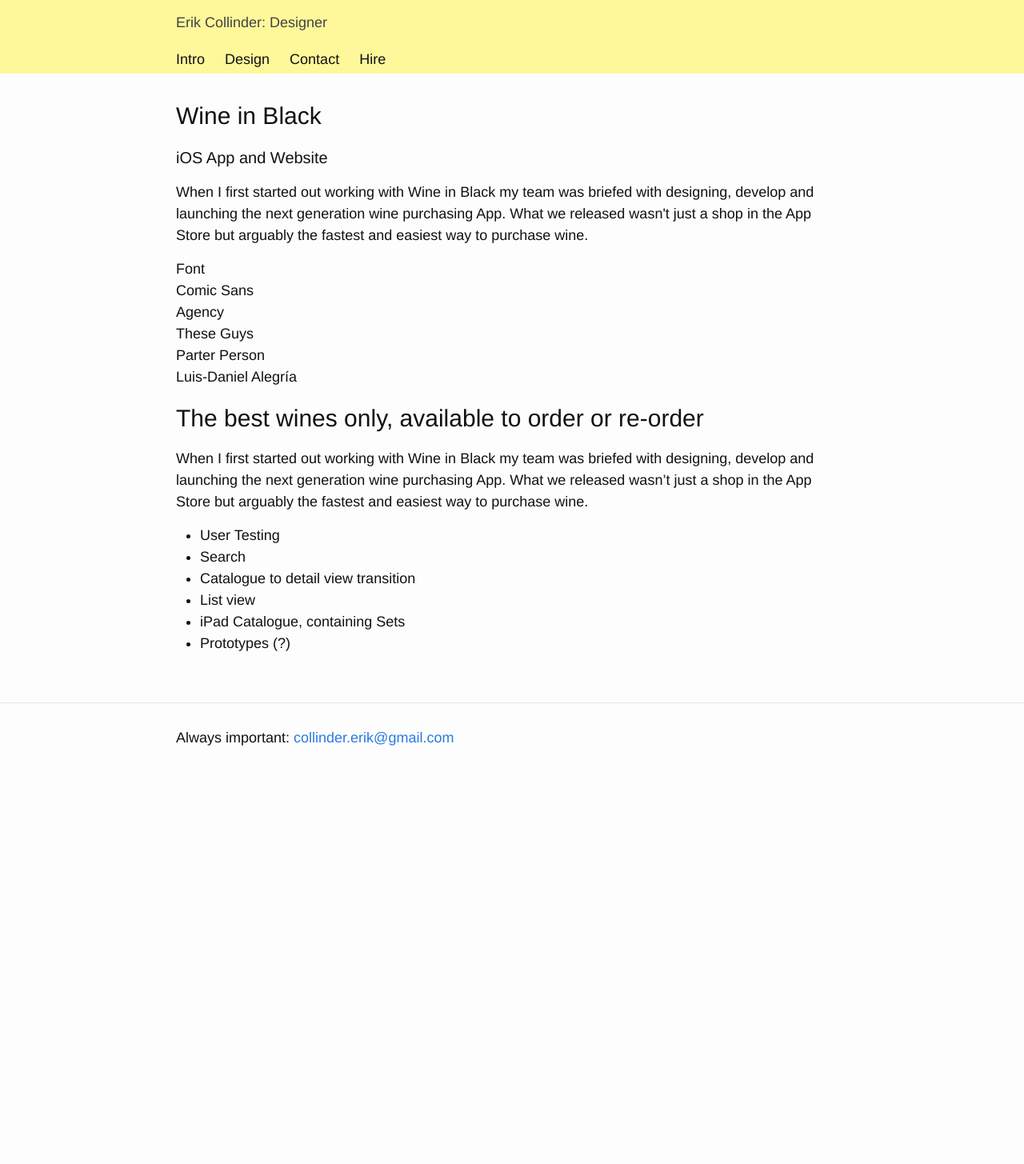
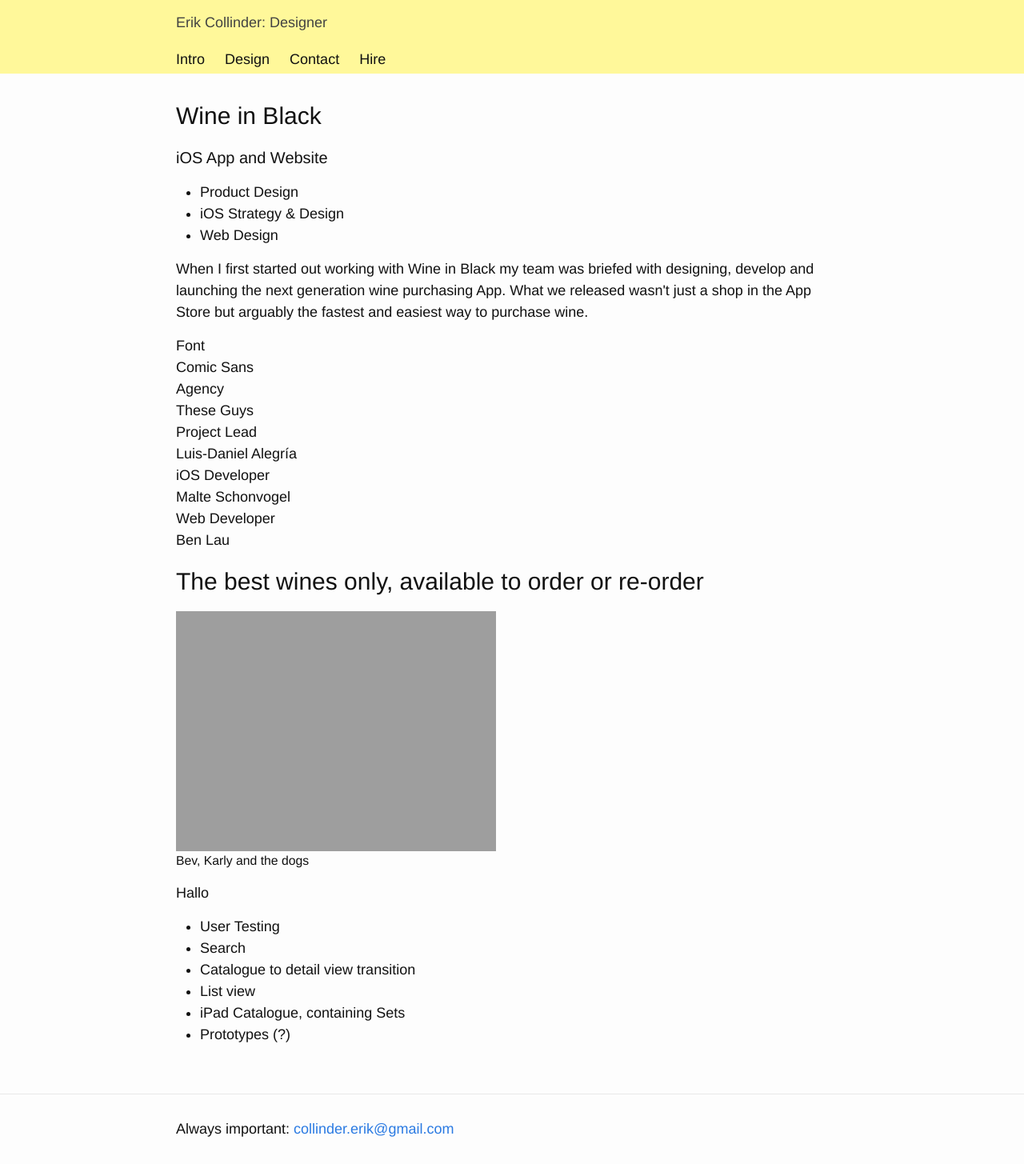
Before and after one commit to erikcollinder/erikcollinder, a Jekyll site: the page built from _projects/wine-in-black.md, in a window 1280 px wide. Shown: the whole page at 80% size. Built offline with Jekyll 4.4.1, drawn with Linux system fonts in a browser that asks for light colours; before the commit the page ends 966 px from its top, so only the background shows below that.

Commit message:
adds project dates

```diff
--- a/_projects/wine-in-black.md
+++ b/_projects/wine-in-black.md
@@ -2,21 +2,31 @@
 title: Wine in Black
 subtitle: iOS App and Website
 description: When I first started out working with Wine in Black my team was briefed with designing, develop and launching the next generation wine purchasing App. What we released wasn't just a shop in the App Store but arguably the fastest and easiest way to purchase wine.
+date: 2017-03-09
 layout: project
+roles: [Product Design, iOS Strategy & Design, Web Design]
 table:
 - key: Font
   value: Comic Sans
 - key: Agency
   value: These Guys
-- key: Parter Person
+- key: Project Lead
   value: Luis-Daniel Alegría
+- key: iOS Developer
+  value: Malte Schonvogel
+- key: Web Developer
+  value: Ben Lau
 
 ---
 
 # The best wines only, available to order or re-order
 
+<figure>
+	<img src="{{site.url}}/images/dogsandbev.gif">
+	<figcaption>Bev, Karly and the dogs</figcaption>
+</figure>
 
-{{ page.description }}
+Hallo
 
 - User Testing
 - Search
```
Also changed, not shown: _projects/vamos.md (+1 -0 lines).
